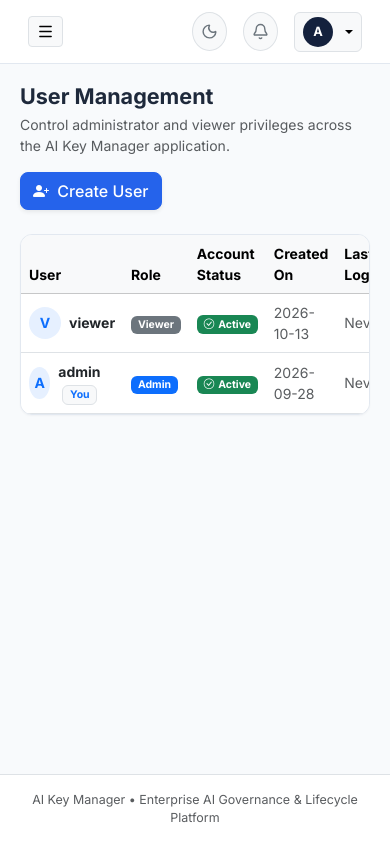
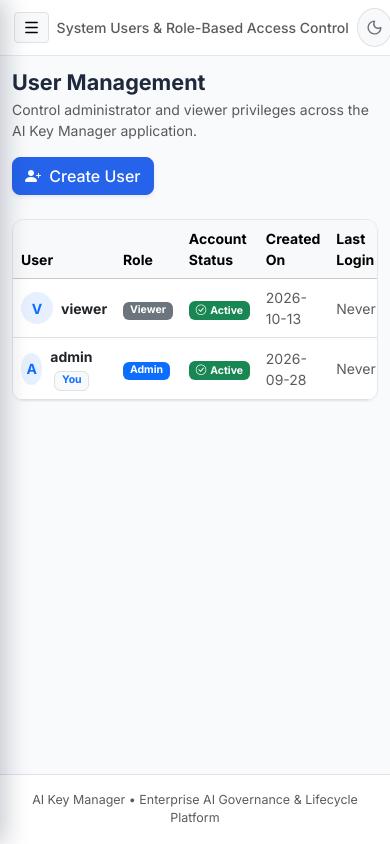
Before and after one commit to madhavanmarikani-lgtm/internalkms, a Flask app: page /admin/users in a window 390 px wide. Run offline with Flask 3, Linux system fonts and the light colour scheme; a user stored in the database is signed in.

Commit message:
Improve mobile responsiveness across sidebar, topbar, tables, and forms

```diff
--- a/app/static/css/custom.css
+++ b/app/static/css/custom.css
@@ -19,12 +19,20 @@
   --shadow-md: 0 4px 12px -2px rgba(15, 23, 42, 0.06), 0 2px 4px -2px rgba(15, 23, 42, 0.04);
 }
 
+html, body {
+  overflow-x: hidden;
+}
+
 body {
   font-family: 'Inter', -apple-system, BlinkMacSystemFont, "Segoe UI", Roboto, sans-serif;
   background-color: var(--saas-bg);
   color: var(--saas-text);
   -webkit-font-smoothing: antialiased;
   min-height: 100vh;
+}
+
+body.sidebar-open {
+  overflow: hidden;
 }
 
 /* Lucide icon alignment */
@@ -137,6 +145,7 @@ body {
 /* Main Shell */
 .app-main {
   margin-left: var(--sidebar-width);
+  min-width: 0;
   min-height: 100vh;
   display: flex;
   flex-direction: column;
@@ -395,7 +404,10 @@ body {
 /* Responsive */
 @media (max-width: 991.98px) {
   .app-sidebar {
+    height: 100vh;
+    height: 100dvh;
     transform: translateX(-100%);
+    box-shadow: 4px 0 24px rgba(15, 23, 42, 0.25);
   }
   .app-sidebar.show {
     transform: translateX(0);
@@ -403,7 +415,78 @@ body {
   .app-main {
     margin-left: 0;
   }
+  .app-topbar {
+    padding: 0 1rem;
+  }
   .page-container {
-    padding: 1.25rem;
+    padding: 1.15rem;
+  }
+  .nav-item-link {
+    padding: 0.7rem 0.9rem;
   }
 }
+
+@media (max-width: 767.98px) {
+  .app-topbar {
+    height: 56px;
+    padding: 0 0.85rem;
+  }
+  .page-container {
+    padding: 0.95rem 0.85rem;
+  }
+  .table-responsive {
+    -webkit-overflow-scrolling: touch;
+  }
+  .table-saas thead th {
+    padding: 0.65rem 0.65rem;
+    font-size: 0.68rem;
+  }
+  .table-saas tbody td {
+    padding: 0.7rem 0.65rem;
+    font-size: 0.82rem;
+  }
+  .kpi-card {
+    padding: 1rem;
+  }
+  .stat-icon-box {
+    width: 36px;
+    height: 36px;
+  }
+  /* Prevent iOS Safari zoom on input focus */
+  .form-control,
+  .form-select {
+    font-size: 16px;
+  }
+  .form-control-sm,
+  .form-select-sm {
+    font-size: 14px;
+  }
+}
+
+@media (max-width: 575.98px) {
+  .page-container {
+    padding: 0.85rem 0.75rem;
+  }
+  .card-header.px-4,
+  .card-body.p-4 {
+    padding-left: 1rem !important;
+    padding-right: 1rem !important;
+  }
+  .card-header.d-flex.justify-content-between {
+    flex-wrap: wrap;
+    gap: 0.65rem;
+  }
+  .expiry-banner-compact {
+    padding: 0.75rem;
+  }
+  .secret-chip {
+    max-width: 100%;
+    overflow-x: auto;
+  }
+  .text-truncate {
+    max-width: 100% !important;
+  }
+  .modal-dialog {
+    margin: 0.65rem;
+  }
+}
--- a/app/templates/base.html
+++ b/app/templates/base.html
@@ -49,6 +49,9 @@
         </div>
         <span>{{ global_app_title or 'AI Key Manager' }}</span>
       </a>
+      <button type="button" class="btn btn-sm text-white-50 ms-auto d-lg-none p-1 border-0" id="sidebarClose" aria-label="Close navigation">
+        <i data-lucide="x"></i>
+      </button>
     </div>
 
     <ul class="sidebar-nav">
@@ -144,20 +147,21 @@
   <!-- Main Content Shell -->
   <div class="app-main">
     <header class="app-topbar">
-      <div class="d-flex align-items-center gap-3">
-        <button class="btn btn-light border btn-sm d-lg-none" id="sidebarToggle" type="button" aria-label="Toggle navigation">
+      <div class="d-flex align-items-center gap-2 gap-md-3 min-w-0 flex-grow-1 me-2">
+        <button class="btn btn-light border btn-sm d-lg-none flex-shrink-0" id="sidebarToggle" type="button" aria-label="Toggle navigation">
           <i data-lucide="menu"></i>
         </button>
-        <div class="d-none d-md-flex align-items-center gap-2">
-          <span class="text-muted small fw-medium">{% block page_title %}{% endblock %}</span>
+        <div class="d-flex align-items-center min-w-0">
+          <span class="text-muted small fw-medium text-truncate d-block">{% block page_title %}{% endblock %}</span>
         </div>
       </div>
 
-      <div class="d-flex align-items-center gap-3">
+      <div class="d-flex align-items-center gap-2 gap-md-3 flex-shrink-0">
         {% if current_user.is_authenticated and not current_user.is_admin %}
-        <button type="button" class="btn btn-primary btn-sm d-inline-flex align-items-center gap-2 px-3 shadow-sm" data-bs-toggle="modal" data-bs-target="#dailyReportModal">
+        <button type="button" class="btn btn-primary btn-sm d-inline-flex align-items-center gap-1 gap-sm-2 px-2 px-sm-3 shadow-sm" data-bs-toggle="modal" data-bs-target="#dailyReportModal">
           <i data-lucide="clipboard-list"></i>
-          <span>Get Daily Report</span>
+          <span class="d-none d-sm-inline">Get Daily Report</span>
+          <span class="d-inline d-sm-none">Report</span>
         </button>
         {% endif %}
 
```
Also changed, not shown: app/static/js/main.js (+38 -5 lines).
